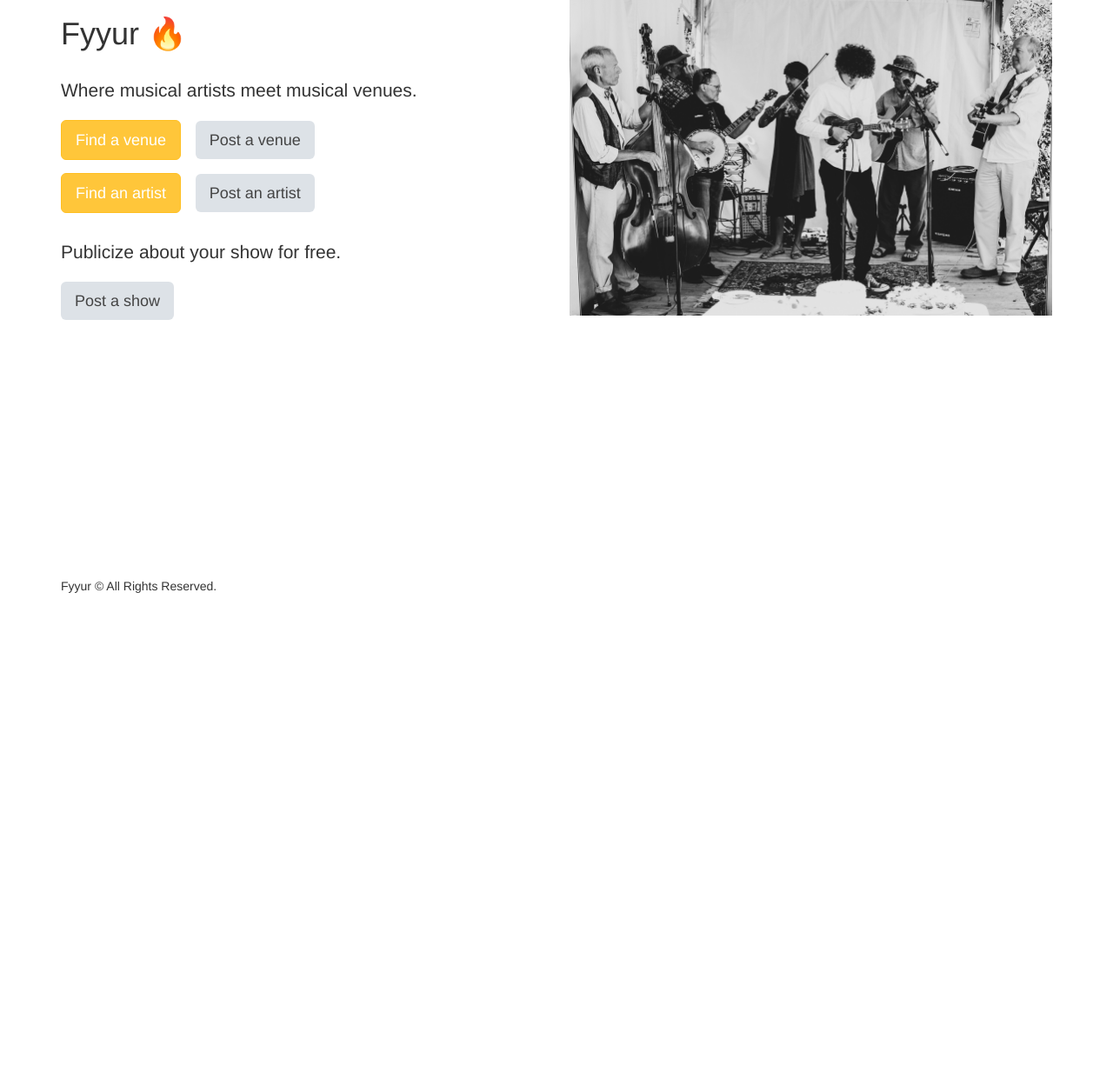
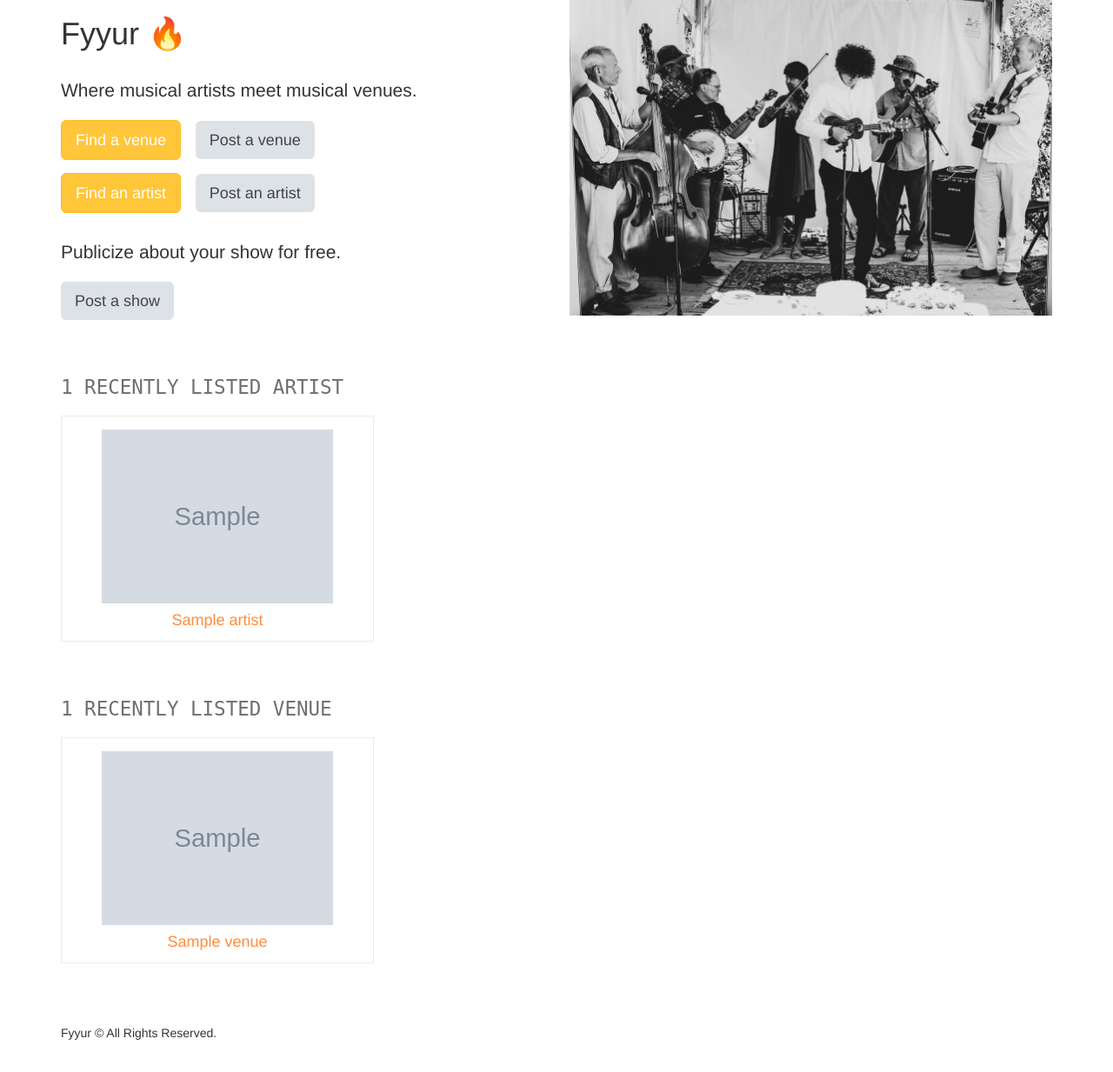
Before and after one commit to rclarkmorrow/fyyurapp, a Flask app: page / in a window 1280 px wide. Shown: the part 81-1314 px from the top of the page at 87% size. Before the commit the page ends 763 px from the top, so only its background shows below. Run offline with Flask 2, Linux system fonts and the light colour scheme; tables that the repository leaves empty hold one stand-in row (values such as "Sample post"); grey boxes marked "Sample" are stand-in pictures; some libraries are stand-ins or nearby versions.

Commit message:
Implemented recent listings on home pages
The home page now displays the five most recently listed artists
and venues using a similar style to the show tile. The images are
also clickable links.

Created a funnction to return the five most recent (by ID) artists
and venues along with the count (the function should be easy to modify
by changing the limit on the query if more or less listings are
desired). The results are formatted in a dict to be passed by
the controller to the home.html template.

Created a CSS class in main.css to size the tiles appropriately.

CONSIDER: make image links clickable on the show_artist.html and
show_venue.html templates.

```diff
--- a/app.py
+++ b/app.py
@@ -176,6 +176,37 @@ def getKeywordResults(table, column, search_term, shows_match_id=None):
     })
 
 
+def getRecentListings():
+    recent_artists = []
+    recent_venues = []
+    recent_artists_query = (
+        Artist.query
+        .order_by(Artist.id.desc()).limit(5).all()
+    )
+    recent_venues_query = (
+        Venue.query
+        .order_by(Venue.id.desc()).limit(5).all()
+    )
+    for artist in recent_artists_query:
+        recent_artists.append({
+            'id': artist.id,
+            'name': artist.name,
+            'image_link': artist.image_link
+        })
+    for venue in recent_venues_query:
+        recent_venues.append({
+            'id': venue.id,
+            'name': venue.name,
+            'image_link': venue.image_link
+        })
+    return ({
+        'artists': recent_artists,
+        'num_recent_artists': len(recent_artists_query),
+        'venues': recent_venues,
+        'num_recent_venues': len(recent_venues_query)
+    })
+
+
 #  ----------------------------------------------------------------
 #  Main
 #  ----------------------------------------------------------------
@@ -183,7 +214,29 @@ def getKeywordResults(table, column, search_term, shows_match_id=None):
 
 @app.route('/')
 def index():
-    return render_template('pages/home.html')
+    # Displays the home page
+    error = False
+    recent_listings = []
+
+    try:
+        recent_listings = getRecentListings()
+    except Exception as e:
+        error = True
+        print('Exception', e)
+    finally:
+        db.session.close()
+
+    if error:
+        flash('An error occured. Recent listings cannot be shown.')
+        return render_template('pages/home.html',
+                               recent_listings=recent_listings)
+    elif recent_listings == []:
+        flash('The does not contain any artists or venues.')
+        return render_template('pages/home.html',
+                               recent_listings=recent_listings)
+    else:
+        return render_template('pages/home.html',
+                               recent_listings=recent_listings)
 
 
 #  ----------------------------------------------------------------
@@ -199,7 +252,7 @@ def index():
 def venues():
     # Lists venues ordered by city and state.
     error = False
-
+    venue_list = []
     try:
         # Sets a single time as now for all time based logic
         time_now = datetime.now()
@@ -216,7 +269,6 @@ def venues():
 
         locations = sorted(list(set([(record.city, record.state) for record
                                 in venue_query])), key=lambda x: (x[1], x[0]))
-        venue_list = []
 
         for location in locations:
             location_venues = []
@@ -471,22 +523,17 @@ def delete_venue(venue_id):
 def artists():
     # Lists artist records in the database.
     error = False
+    artist_list = []
 
     try:
         artists_query = Artist.query.with_entities(Artist.id,
                                                    Artist.name).all()
 
-        def listArtists(artists_query):
-            artist_list = []
-
-            for record in artists_query:
-                artist_list.append({
-                  "id": record.id,
-                  "name": record.name,
-                })
-            return artist_list
-
-        artist_list = listArtists(artists_query)
+        for record in artists_query:
+            artist_list.append({
+                "id": record.id,
+                "name": record.name,
+            })
     except Exception as e:
         error = True
         print('Exception : ', e)
--- a/static/css/main.css
+++ b/static/css/main.css
@@ -182,7 +182,10 @@ h2.monospace {
   opacity: 0.7;
 }
 .shows .tile-show {
-  height: 380px;
+  height: 385px;
+}
+.listings .tile-listing {
+  height: 260px;
 }
 .tile {
   text-align: center;
--- a/templates/pages/home.html
+++ b/templates/pages/home.html
@@ -1,6 +1,7 @@
 {% extends 'layouts/main.html' %}
 {% block title %}Fyyur{% endblock %}
 {% block content %}
+
 <div class="row">
 	<div class="col-sm-6">
 		<h1>Fyyur 🔥</h1>
@@ -22,4 +23,33 @@
 		<img id="front-splash" src="{{ url_for('static',filename='img/front-splash.jpg') }}" alt="Front Photo of Musical Band" />
 	</div>
 </div>
+
+<section>
+	<h2 class="monospace">{{ recent_listings.num_recent_artists }} recently listed {% if recent_listings.num_recent_artists == 1 %}Artist{% else %}Artists{% endif %}</h2>
+	<div class="row listings">
+		{%for artist in recent_listings.artists %}
+		<div class="col-sm-4">
+			<div class="tile tile-listing">
+				<a href="/artists/{{ artist.id }}"><img src="{{ artist.image_link }}" alt="Show Artist Image" /></a>
+				<h4><a href="/artists/{{ artist.id }}">{{ artist.name }}</a></h4>
+			</div>
+		</div>
+		{% endfor %}
+	</div>
+</section>
+
+<section>
+	<h2 class="monospace">{{ recent_listings.num_recent_venues }} recently listed {% if recent_listings.num_recent_venues == 1 %}Venue{% else %}Venues{% endif %}</h2>
+	<div class="row listings">
+		{%for venue in recent_listings.venues %}
+		<div class="col-sm-4">
+			<div class="tile tile-listing">
+				<a href="/venues/{{ venue.id }}"><img src="{{ venue.image_link }}" alt="Show Venue Image" /></a>
+				<h4><a href="/venues/{{ venue.id }}">{{ venue.name }}</a></h4>
+			</div>
+		</div>
+		{% endfor %}
+	</div>
+</section>
+
 {% endblock %}
```
